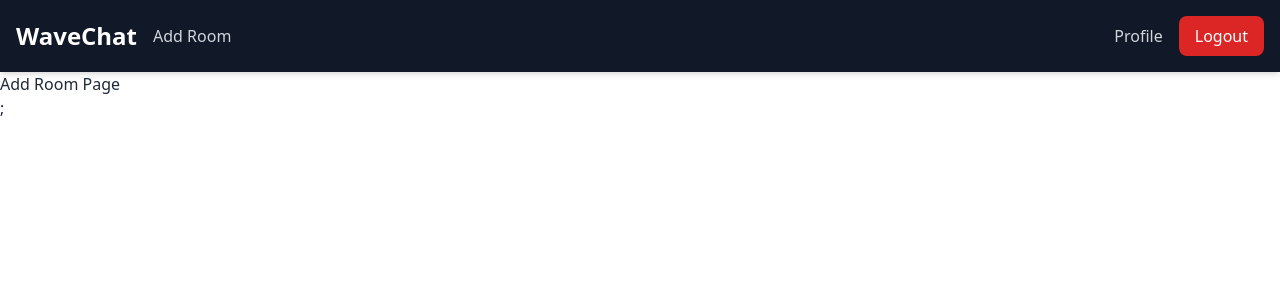
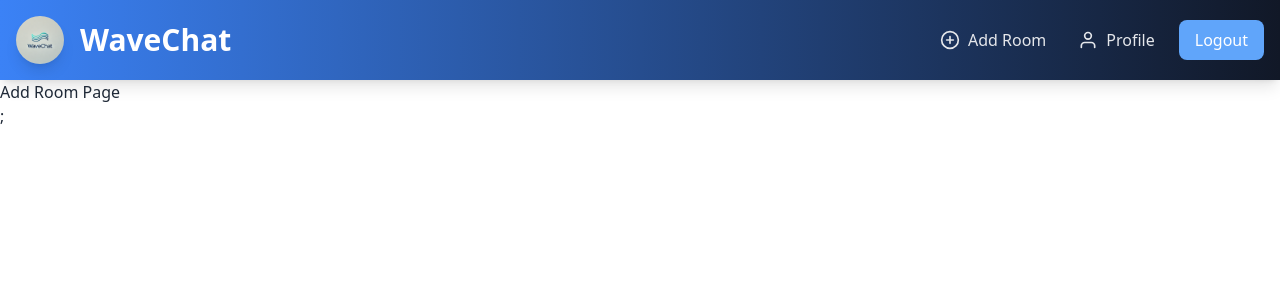
Before and after one commit to wavechat-org/wavechat, a React (Vite) app in the folder client/: page /add-room in a window 1280 px wide. Shown: the top 300 px of the page. Built offline with nearby package versions, Linux system fonts and the light colour scheme; the HTML template or start-up script is replaced by a standard one.

Commit message:
desain navbar done

```diff
--- a/client/package.json
+++ b/client/package.json
@@ -13,6 +13,7 @@
     "axios": "^1.7.7",
     "react": "^18.3.1",
     "react-dom": "^18.3.1",
+    "react-icons": "^5.3.0",
     "react-router-dom": "^6.27.0",
     "toastify-js": "^1.12.0"
   },
--- a/client/src/components/Navbar.jsx
+++ b/client/src/components/Navbar.jsx
@@ -1,8 +1,10 @@
-import { Link, useNavigate, useParams } from "react-router-dom";
+import { Link, useNavigate } from "react-router-dom";
+import { FiPlusCircle, FiUser } from "react-icons/fi"; // Import icons
+import { MdMenu } from "react-icons/md"; // Import menu icon
+import logo from "../assets/logo.png";
 
 export default function Navbar() {
   const navigate = useNavigate();
-  // const { userId } = useParams(); // undefined => tdk usah pake useParams
 
   function handleLogout() {
     localStorage.clear();
@@ -10,50 +12,64 @@ export default function Navbar() {
   }
 
   return (
-    // <nav className="sticky top-0 z-10 p-1 bg-gray-900 shadow-md">
-    <nav className="bg-gray-900 shadow-md">
+    <nav className="bg-gradient-to-r from-blue-500 to-gray-900 shadow-lg">
       <div className="container mx-auto flex justify-between items-center p-4">
+        {/* Logo and Menu Button */}
         <div className="flex items-center space-x-4">
-          <Link className="text-white text-2xl font-bold" to="/">
+          {/* Logo with text */}
+          <img
+            src={logo}
+            alt="WaveChat Logo"
+            className="w-12 h-12 rounded-full shadow-lg"
+          />
+          <Link
+            className="text-white text-3xl font-bold hover:underline"
+            to="/"
+          >
             WaveChat
           </Link>
 
+          {/* Mobile Menu Toggle (hidden on larger screens) */}
           <button
             className="text-white lg:hidden focus:outline-none"
-            aria-controls="navbarSupportedContent"
-            aria-expanded="false"
             aria-label="Toggle navigation"
           >
-            <span className="material-icons">menu</span>
+            <MdMenu size={28} />
           </button>
+        </div>
 
-          <ul className="hidden lg:flex space-x-6">
+        {/* Desktop Links */}
+        <div className="hidden lg:flex items-center space-x-8">
+          <ul className="flex space-x-8">
             <li>
               <Link
-                className="text-gray-300 hover:text-white transition duration-200"
+                className="flex items-center text-gray-200 hover:text-white transition duration-200"
                 to="/add-room"
               >
+                <FiPlusCircle size={20} className="mr-2" />
                 Add Room
               </Link>
             </li>
           </ul>
-        </div>
 
-        <div className="hidden lg:flex items-center space-x-4">
+          {/* Profile and Logout buttons */}
+          <div className="flex items-center space-x-6">
             <Link
-            className="text-gray-300 hover:text-white transition duration-200"
-            to={`/upload`}
+              className="flex items-center text-gray-200 hover:text-white transition duration-200"
+              to="/upload"
             >
+              <FiUser size={20} className="mr-2" />
               Profile
             </Link>
             <button
-            className="bg-red-600 text-white px-4 py-2 rounded-lg hover:bg-red-700 transition duration-200"
+              className="bg-blue-400 text-white px-4 py-2 rounded-lg hover:bg-blue-700 transition duration-200"
               onClick={handleLogout}
             >
               Logout
             </button>
           </div>
         </div>
+      </div>
     </nav>
   );
 }
```
Also changed, not shown: 1 other file (tests, documents, lock files or other folders). Lines whose indentation alone changed are shown as unchanged.
